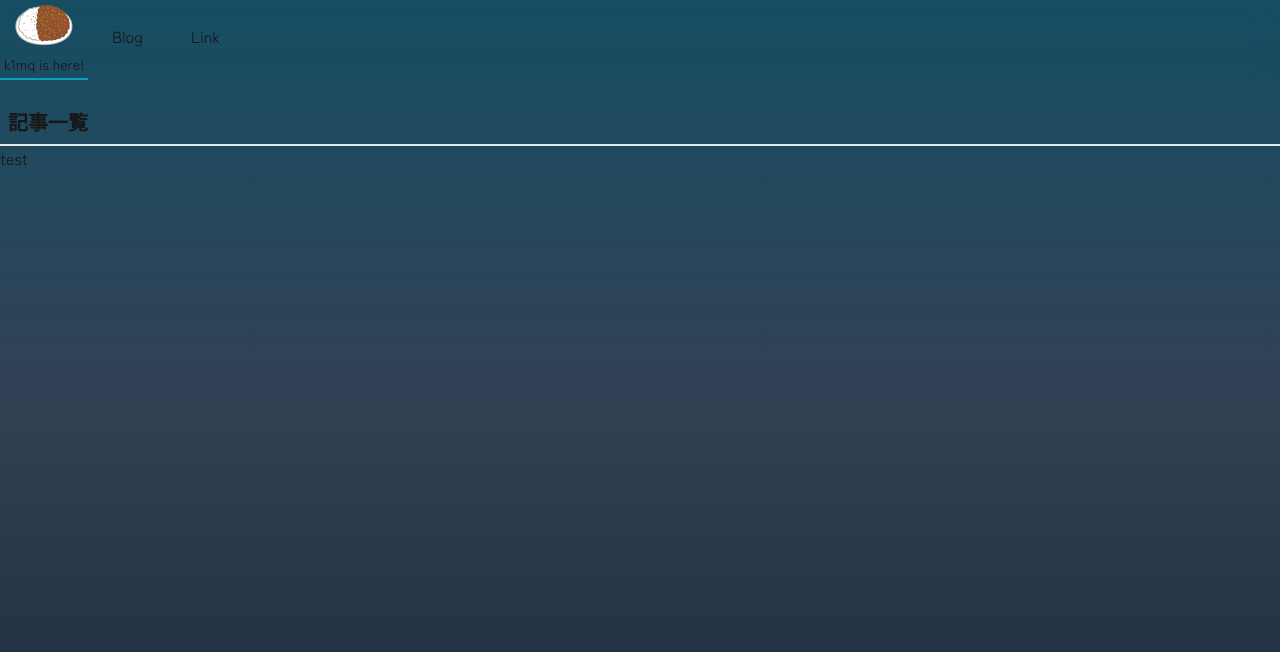
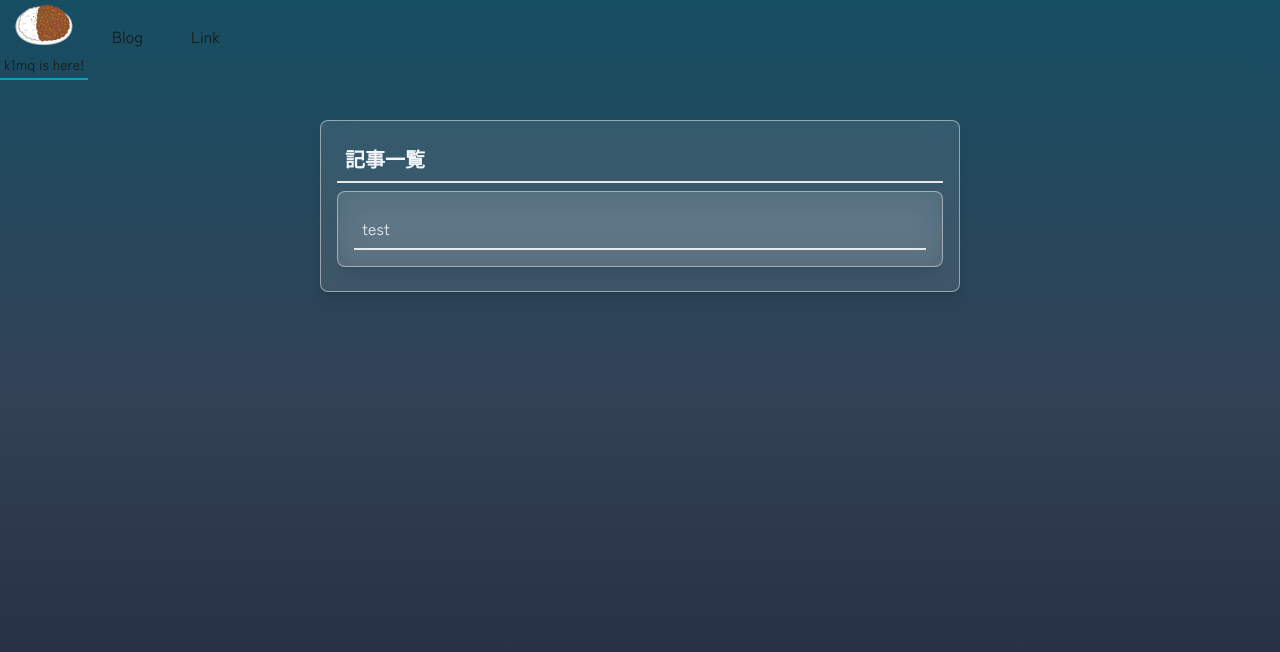
Before and after one commit to k1mqq/k1mqq.github.io, a Next.js app: page /blog in a window 1280 px wide. Shown: the top 652 px of the page. Built offline with nearby package versions, Linux system fonts and the light colour scheme.

Commit message:
ブログpage調整

```diff
--- a/app/blog/page.tsx
+++ b/app/blog/page.tsx
@@ -8,17 +8,19 @@ export default function Home() {
   const markdownFiles = getMarkdownFiles("blog-posts");
 
   return (
-    <div className="container">
+    <div className="flex items-center justify-center">
+      <div className="w-full md:w-2/4 m-5 p-4 bg-gray-100/10 rounded-lg border backdrop-blur-lg shadow-lg border-gray-100/50 text-slate-100">
         <h1>記事一覧</h1>
         <ul>
           {markdownFiles.map((slug, i) => {
             return (
-            <li key={i}>
-              <Link href={`/blog/${slug}`}>{slug}</Link>
-            </li>
+              <div key={i} className="mx-auto my-2 p-4 bg-gray-100/10 rounded-lg border backdrop-blur-lg shadow-lg border-gray-100/50 text-slate-100">
+                <Link href={`/blog/${slug}`} ><div className="p-2 mx-auto border-b-2 hover:border-cyan-500/80 transition ease-in">{slug}</div></Link>
+              </div>
             );
           })}
         </ul>
       </div>
+    </div>
   );
 }
```
Lines whose indentation alone changed are shown as unchanged.
